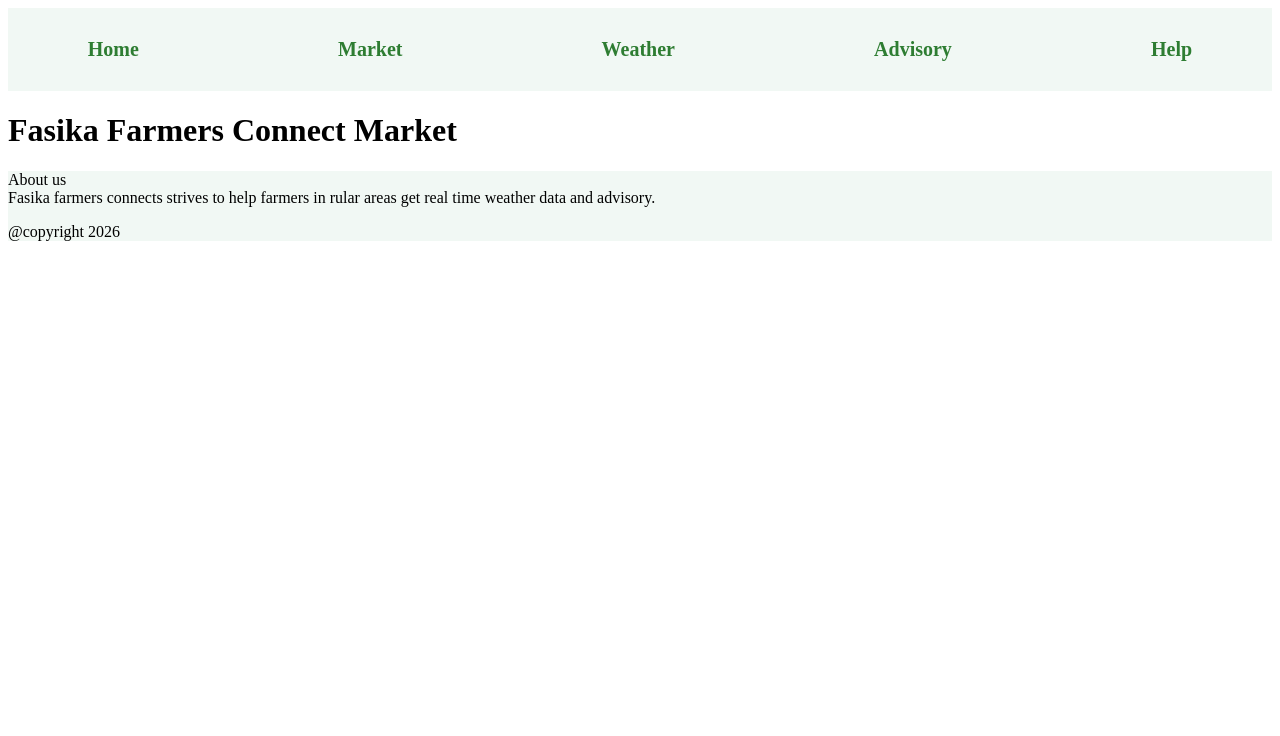
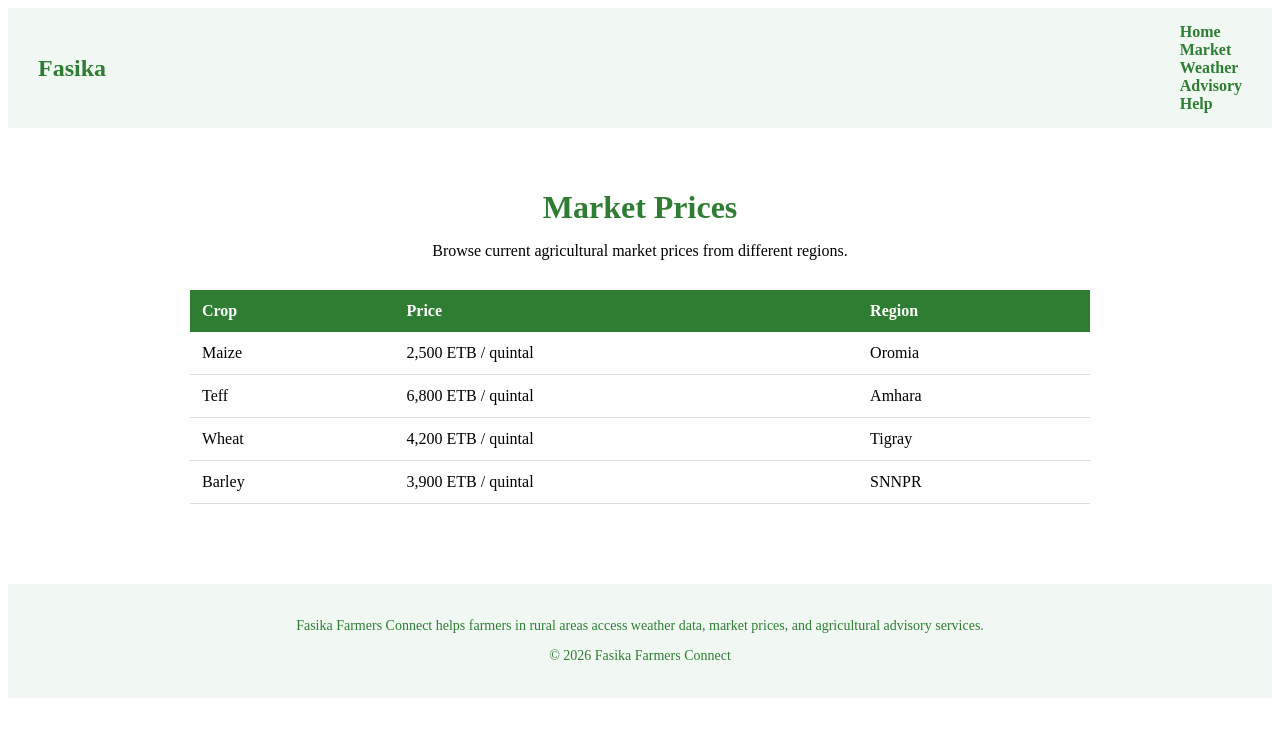
Before and after one commit to braveset14/Fasika-Farmers-Connect, a React (Vite) app in the folder front-end/: page /market in a window 1280 px wide. Shown: the top 736 px of the page. Built offline with nearby package versions, Linux system fonts and the light colour scheme.

Commit message:
First draft of market page with style.

```diff
--- a/front-end/src/components/layout/Footer.jsx
+++ b/front-end/src/components/layout/Footer.jsx
@@ -1,8 +1,9 @@
 export function Footer(){
     return (
-        <div className="footer-section">
-            <p>About us <br />Fasika farmers connects strives to help farmers in rular areas get real time weather data and advisory.</p>
-            <p>@copyright 2026</p>
-        </div>
+       <footer>
+            <p> Fasika Farmers Connect helps farmers in rural areas access weather data,
+        market prices, and agricultural advisory services.</p>
+            <p>©  2026 Fasika Farmers Connect</p>
+        </footer>
     )
 }
--- a/front-end/src/components/layout/Navbar.jsx
+++ b/front-end/src/components/layout/Navbar.jsx
@@ -2,11 +2,14 @@ import { Link } from "react-router"
 export function NavBar(){
     return(
         <nav>
+            <h2 className="navbar-logo">Fasika</h2>
+            <div className="navbar-links">
            <Link to='/' className="navLink">Home</Link><br />
            <Link to='/market' className="navLink">Market</Link><br />
            <Link to="/weather" className="navLink">Weather</Link><br />
            <Link to="/advisory" className="navLink">Advisory</Link><br />
            <Link to="/help" className="navLink">Help</Link>
+        </div>
         </nav>
     )
 }
--- a/front-end/src/pages/Market.jsx
+++ b/front-end/src/pages/Market.jsx
@@ -1,3 +1,35 @@
 export default function Market() {
-  return <h1>Fasika Farmers Connect Market</h1>;
+  const marketData=[
+    { crop: "Maize", price: "2,500 ETB / quintal", location: "Oromia" },
+    { crop: "Teff", price: "6,800 ETB / quintal", location: "Amhara" },
+    { crop: "Wheat", price: "4,200 ETB / quintal", location: "Tigray" },
+    { crop: "Barley", price: "3,900 ETB / quintal", location: "SNNPR" },
+  ]
+  return (
+    <div className="market">
+      <h1 className="market-title">Market Prices</h1>
+      <p className="market-description">
+        Browse current agricultural market prices from different regions.
+      </p>
+
+      <table className="market-table">
+        <thead>
+          <tr>
+            <th>Crop</th>
+            <th>Price</th>
+            <th>Region</th>
+          </tr>
+        </thead>
+        <tbody>
+          {marketData.map((item, index) => (
+            <tr key={index}>
+              <td>{item.crop}</td>
+              <td>{item.price}</td>
+              <td>{item.location}</td>
+            </tr>
+          ))}
+        </tbody>
+      </table>
+    </div>
+  )
 }
--- a/front-end/src/routes/Approutes.jsx
+++ b/front-end/src/routes/Approutes.jsx
@@ -1,4 +1,4 @@
-import { BrowserRouter,Routes,Route } from "react-router-dom";
+import { Routes,Route } from "react-router-dom";
 import Home from "../pages/Home";
 import Market from "../pages/Market";
 import Advisory from "../pages/Advisory";
--- a/front-end/src/styles/globals.css
+++ b/front-end/src/styles/globals.css
@@ -1,20 +1,34 @@
 /* Nav bar */
 nav{
-    display: flex;
-   justify-content: space-around;
-    padding: 30px;
-    background-color: #f1f8f4;
+  background-color: #f1f8f4;
+  padding: 15px 30px;
+  display: flex;
+  justify-content: space-between;
+  align-items: center;
+  position: sticky;
+}
+
+.navbar-logo {
+  margin: 0;
+  color: #2e7d32;
 }
 .navLink{
-    text-decoration: none;
-    color: #2e7d32;
-    font-weight: 800;
-   font-size: 20px;
+color: #2e7d32;
+  text-decoration: none;
+  font-weight: bold;
 
 }
+.navLink:hover{
+     text-decoration: underline;
+}
 /* Footer */
-.footer-section{
+footer{
     background-color: #f1f8f4;
+     color: #2e7d32;
+  text-align: center;
+  padding: 20px;
+  margin-top: 40px;
+  font-size: 14px;
 }
 
 
@@ -121,3 +135,45 @@ nav{
   padding: 40px 20px;
   text-align: center;
 }
+
+/* Market page */
+
+.market {
+  padding: 40px 20px;
+  max-width: 900px;
+  margin: auto;
+}
+
+.market-title {
+  color: #2e7d32;
+  text-align: center;
+  margin-bottom: 10px;
+}
+
+.market-description {
+  text-align: center;
+  margin-bottom: 30px;
+  font-size: 16px;
+}
+
+.market-table {
+  width: 100%;
+  border-collapse: collapse;
+  background-color: white;
+}
+
+.market-table th {
+  background-color: #2e7d32;
+  color: white;
+  padding: 12px;
+  text-align: left;
+}
+
+.market-table td {
+  padding: 12px;
+  border-bottom: 1px solid #ddd;
+}
+
+.market-table tr:hover {
+  background-color: #f1f8f4;
+}
```
